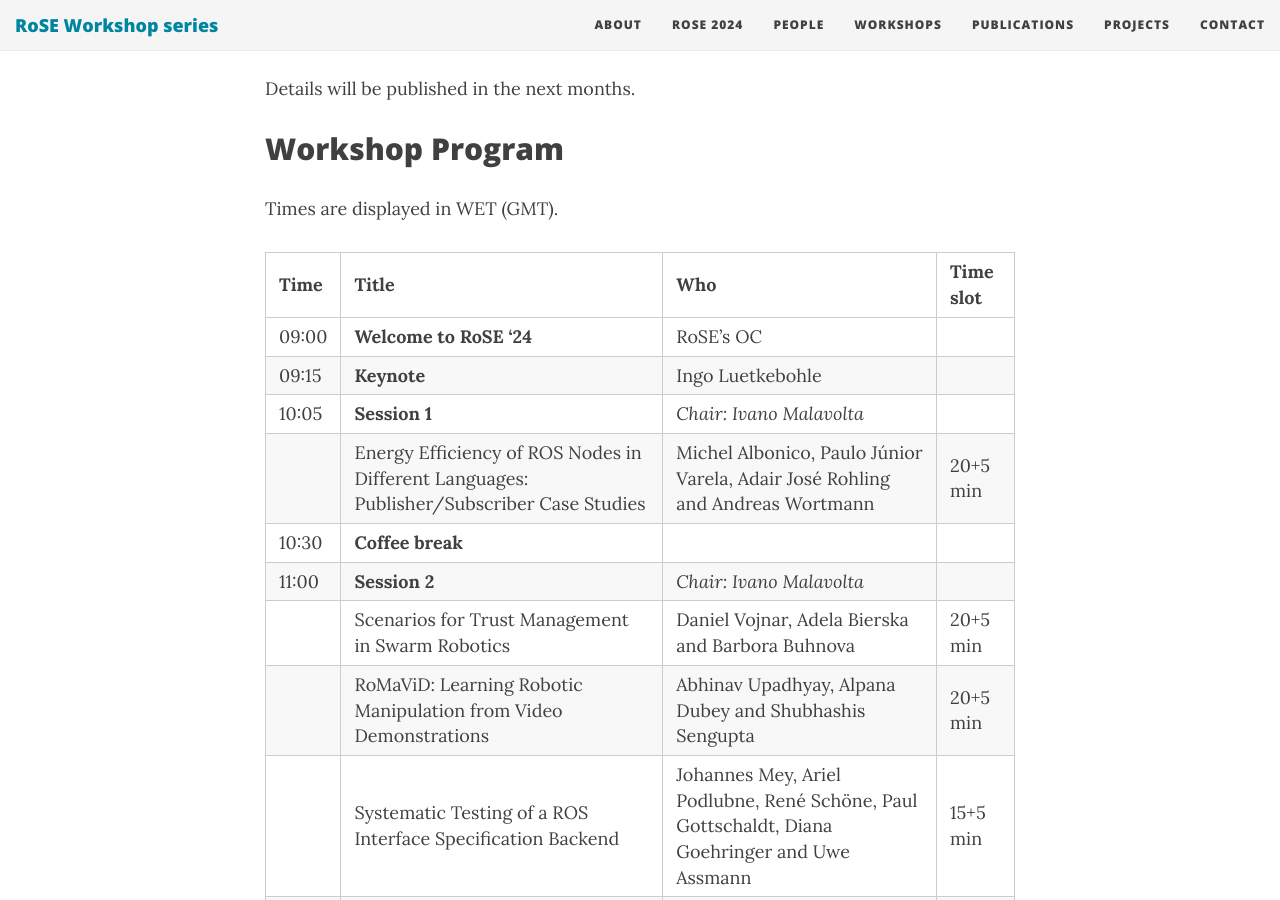
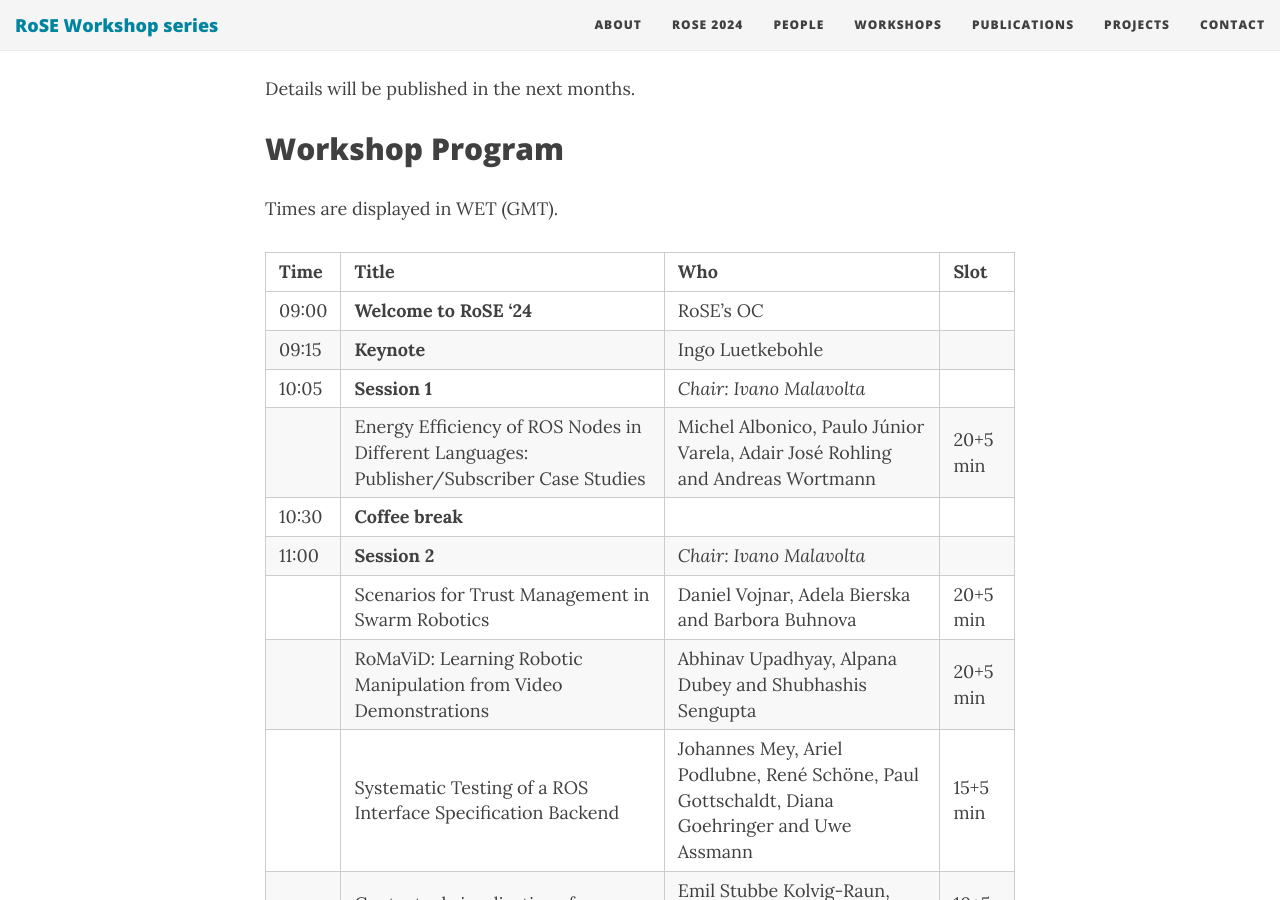
Before and after one commit to rose-workshops/rose-workshops.github.io, a Jekyll site: the page built from rose2024.md, in a window 1280 px wide and 900 px high, scrolled down 2209 px. Built offline with Jekyll 4.4.1, drawn with Linux system fonts in a browser that asks for light colours; nearby versions of some CDN libraries.

Commit message:
Update rose2024.md

```diff
--- a/rose2024.md
+++ b/rose2024.md
@@ -60,7 +60,7 @@ Details will be published in the next months.
 
 Times are displayed in WET (GMT).
 
-| Time | Title | Who | Time slot |
+| Time | Title | Who | Slot |
 | --- |  --- | --- |
 | 09:00 | **Welcome to RoSE '24** | RoSE's OC |
 | 09:15 | **Keynote** | Ingo Luetkebohle |
```
